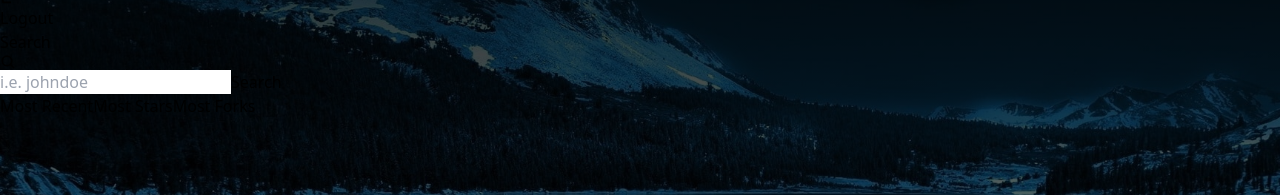
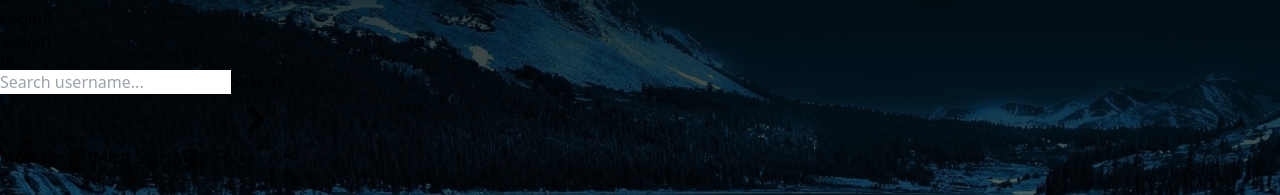
Before and after one commit to shubhambhattacharya-dev/github-clone, a React (Vite) app in the folder frontend/: page / in a window 1280 px wide. Shown: the part 239-434 px from the top of the page. Built offline with nearby package versions, Linux system fonts and the light colour scheme; no server answers.

Commit message:
some modify

```diff
--- a/frontend/src/component/Search.jsx
+++ b/frontend/src/component/Search.jsx
@@ -1,33 +1,47 @@
-import { IoSearch} from 'react-icons/io5';
+import { IoSearch } from 'react-icons/io5';
 
 const Search = () => {
   return (
-    <form className='max-w-xl mx-auto p-2 sm:w-72'>
+    <form className='max-w-2xl mx-auto p-2 sm:w-96'>
       <label htmlFor='default-search' className='mb-2 text-sm font-medium text-gray-900 sr-only'>
         Search
       </label>
-    <div className='relative'>
+      <div className='relative group'>
         <div className='absolute inset-y-0 start-0 flex items-center z-10 ps-3 pointer-events-none'>
-        <IoSearch className='w-5 h-5' />
+          <IoSearch className='w-6 h-6 text-gray-500 transition-all duration-300 group-focus-within:scale-110 group-focus-within:text-blue-400' />
         </div>
         <input
           type='search'
           id='default-search'
-        className='block w-full p-4 ps-10 text-sm rounded-lg bg-glass focus:ring-blue-500 focus:border-blue-500 bg-transparent focus:bg-transparent '
-        placeholder='i.e. johndoe'
+          className='block w-full p-5 ps-14 text-lg rounded-xl bg-glass border-2 border-blue-400/20
+          backdrop-blur-xl focus:border-blue-500/40 focus:outline-none
+          placeholder-gray-500/70 hover:border-blue-400/30
+          transition-all duration-500 shadow-xl
+          shadow-blue-900/10 hover:shadow-blue-900/20 focus:shadow-blue-900/30'
+          placeholder='Search username...'
           required
         />
         <button
           type='submit'
-        className='text-white absolute end-2.5 bottom-2.5 bg-blue-700 hover:bg-blue-800 focus:ring-4 focus:outline-none focus:ring-blue-300 font-medium rounded-lg text-sm px-4 py-2  bg-gradient-to-r from-cyan-900 to-blue-900 hover:scale-95 active:scale-90 transition-all duration-300'
+          className='absolute end-3 bottom-3 bg-glass border-2 border-blue-400/30 hover:border-blue-500/40
+          backdrop-blur-lg focus:outline-none
+          font-semibold rounded-lg text-sm px-7 py-3.5 text-gray-300
+          shadow-xl shadow-blue-900/20 hover:shadow-blue-900/30
+          hover:scale-[98%] active:scale-95 transition-all
+          duration-300 flex items-center gap-2 hover:text-blue-400'
         >
-        Search
+          <span>Search</span>
+          <svg
+            className='w-5 h-5 -mr-1 group-hover:translate-x-1 transition-transform'
+            fill="currentColor"
+            viewBox="0 0 20 20"
+          >
+            <path fillRule="evenodd" d="M7.293 14.707a1 1 0 010-1.414L10.586 10 7.293 6.707a1 1 0 011.414-1.414l4 4a1 1 0 010 1.414l-4 4a1 1 0 01-1.414 0z" clipRule="evenodd"/>
+          </svg>
         </button>
       </div>
     </form>
   );
 };
 
-
-
-export default Search
+export default Search;
--- a/frontend/src/component/SortRepos.jsx
+++ b/frontend/src/component/SortRepos.jsx
@@ -1,23 +1,40 @@
-import React from 'react'
+import React, { useState } from 'react';
 
 const SortRepos = () => {
+  const [sortType, setSortType] = useState('recent');
+
+  const handleSort = (type) => {
+    setSortType(type);
+    // Add your actual sorting logic here
+  };
+
+  const buttonStyle = (type) =>
+    `py-2.5 px-5 me-2 mb-2 text-xs sm:text-sm font-medium focus:outline-none rounded-lg transition-all duration-300 bg-glass border border-transparent ${
+      sortType === type
+        ? 'border-blue-500/50 shadow-lg shadow-blue-500/20 hover:shadow-blue-500/30'
+        : 'hover:border-gray-600/50 hover:shadow-md hover:shadow-gray-500/10'
+    }`;
+
   return (
     <div className='mb-2 flex justify-center lg:justify-end'>
       <button
         type='button'
-				className={`py-2.5 px-5 me-2 mb-2 text-xs sm:text-sm font-medium focus:outline-none rounded-lg bg-glass`}
+        onClick={() => handleSort('recent')}
+        className={buttonStyle('recent')}
       >
         Most Recent
       </button>
       <button
         type='button'
-				className={`py-2.5 px-5 me-2 mb-2  text-xs sm:text-sm font-medium focus:outline-none rounded-lg bg-glass`}
+        onClick={() => handleSort('stars')}
+        className={buttonStyle('stars')}
       >
         Most Stars
       </button>
       <button
         type='button'
-				className={`py-2.5 px-5 me-2 mb-2  text-xs sm:text-sm font-medium focus:outline-none rounded-lg bg-glass`}
+        onClick={() => handleSort('forks')}
+        className={buttonStyle('forks')}
       >
         Most Forks
       </button>
@@ -25,6 +42,4 @@ const SortRepos = () => {
   );
 };
 
-
-
-export default SortRepos
+export default SortRepos;
```
Also changed, not shown: frontend/src/component/Repo.jsx (+6 -21 lines). Lines whose indentation alone changed are shown as unchanged.
